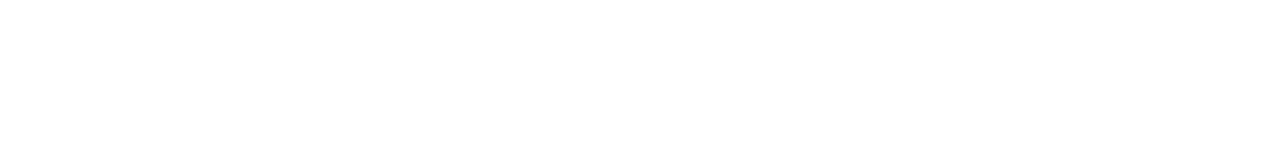
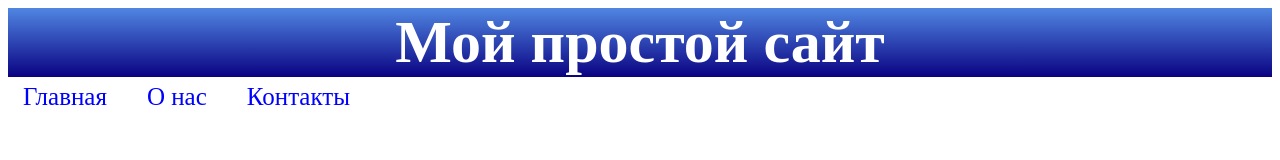
Before and after one commit to alyonakiseleva/Module-6, a plain HTML site: page index.html in a window 1280 px wide. Drawn offline with Linux system fonts and the light colour scheme.

Commit message:
Создана шапка проекта

```diff
--- a/css/style.css
+++ b/css/style.css
@@ -0,0 +1,27 @@
+h1{
+    background: linear-gradient(rgb(80, 134, 226), rgb(10, 2, 130));
+    color: white;
+    text-align: center;
+    margin: 0;
+    padding-left: 0;
+    font-size: 60px;
+}
+nav{
+    width: 100%;
+    height: 40px;
+}
+ul{
+    list-style-type: none;
+    margin: 0;
+    padding-left: 15px;
+    height: inherit;
+    display: flex;
+    justify-content: flex-start;
+    align-items: center;
+    gap: 40px;
+}
+a{
+    color: blue;
+    text-decoration: none;
+    font-size: 25px;
+}
--- a/index.html
+++ b/index.html
@@ -7,6 +7,15 @@
     <title>Document</title>
 </head>
 <body>
-
+    <header>
+        <h1>Мой простой сайт</h1>
+        <nav>
+            <ul>
+                <li><a href="#">Главная</a></li>
+                <li><a href="#">О нас</a></li>
+                <li><a href="#">Контакты</a></li>
+            </ul>
+        </nav>
+    </header>
 </body>
 </html>
```
